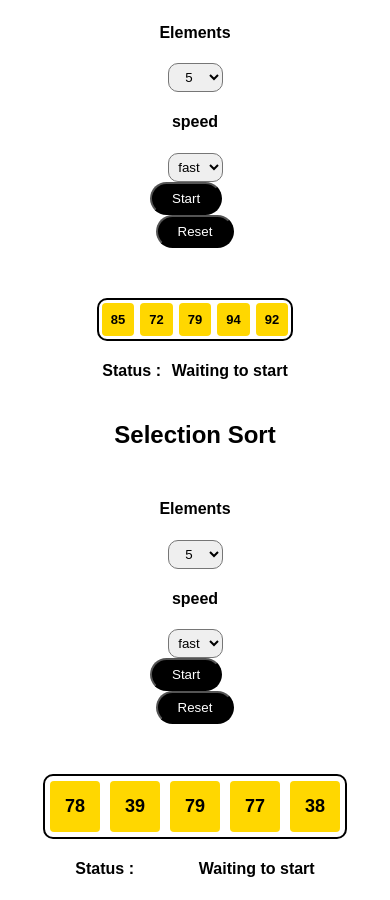
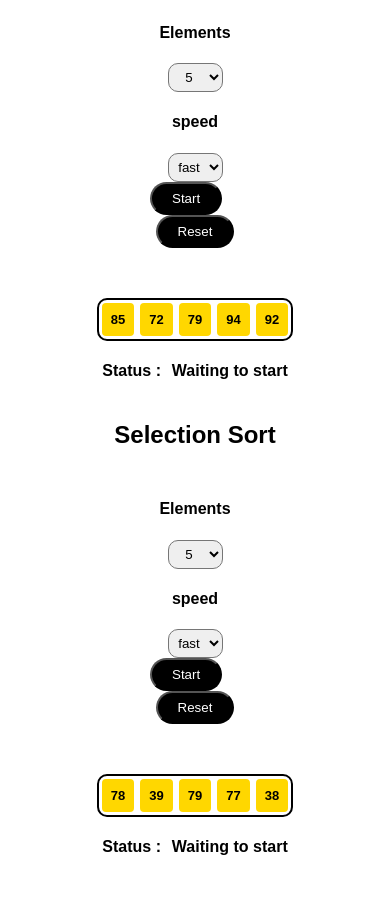
Before and after one commit to rishigupta1109/algorithm_visualiser, a plain HTML site: page index.html in a window 390 px wide. Shown: the part 1469-2369 px from the top of the page. After the commit the page ends 2347 px from the top, so only its background shows below. Drawn offline with Linux system fonts and the light colour scheme.

Commit message:
css added

```diff
--- a/index.css
+++ b/index.css
@@ -65,7 +65,7 @@ button{
     cursor: pointer;
 }
 @media (max-width:600px) {
-    .elements, .Belements, .bubbleelements {
+    .elements, .Belements, .bubbleelements ,.selectionelements{
         padding: 10px;
         margin: 3px;
         border-radius: 4px;
```
